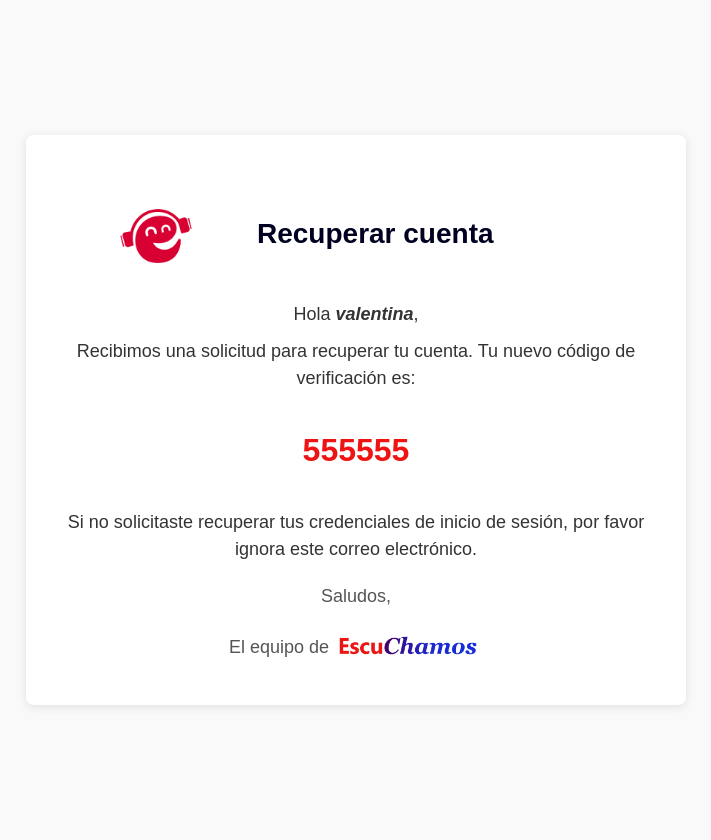
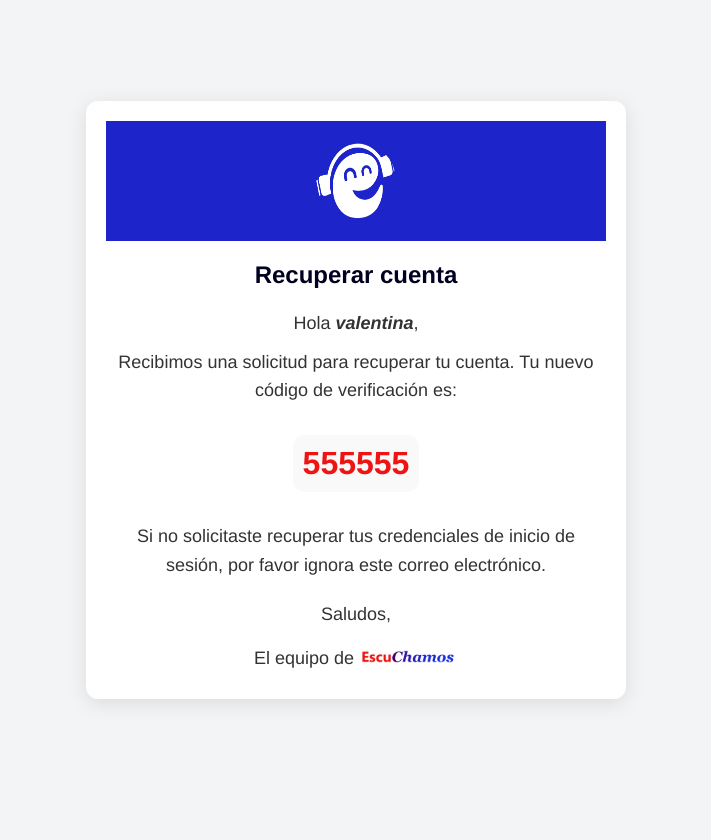
Before and after one commit to SusanDepablos/EscuChamosDjango, a Django app: page /recover/ in a window 1280 px wide. Shown: the whole page, without its empty margins (284-995 px from the left). After the commit the page ends 703 px from the top, so only its background shows below. Run offline with Django 5.2, Linux system fonts and the light colour scheme; parts of the project's set-up code (start-up, migrations or seed data) failed here and were passed over.

Commit message:
recover account listo

```diff
--- a/core/templates/recover_account_email.html
+++ b/core/templates/recover_account_email.html
@@ -5,38 +5,32 @@
     <meta name="viewport" content="width=device-width, initial-scale=1.0">
     <title>EscuChamos - Recupera tu cuenta</title>
 </head>
-<body style="font-family: 'Arial', sans-serif; background-color: #f9f9f9; margin: 0; padding: 20px; display: flex; flex-direction: column; align-items: center; justify-content: center; height: 100vh; color: #333;">
-    <div style="background-color: #fff; border-radius: 8px; box-shadow: 0 2px 10px rgba(0, 0, 0, 0.1); padding: 30px; width: 90%; max-width: 600px; text-align: center;">
+<body style="background-color: #f3f4f6; color: #333; font-family: 'Helvetica Neue', Arial, sans-serif; padding: 0; margin: 0; display: flex; justify-content: center; align-items: center; min-height: 100vh;">
+    <div style="background-color: #ffffff; box-shadow: 0 4px 20px rgba(0, 0, 0, 0.1); width: 90%; max-width: 500px; border-radius: 12px; overflow: hidden; text-align: center; padding: 20px;">
+        <div style="background-color: #1d24ca; padding: 20px; display: flex; justify-content: center; align-items: center;">
+            <img src="https://asociacioncivilescuchamos.onrender.com/static/img/logo-white.png" alt="Logo de EscuChamos" style="height: 80px; width: 80px; border-radius: 50%; display: block; margin: 0 auto;">
+        </div>
+        <h1 style="color: #000020; font-size: 24px; margin: 20px 0;">Recuperar cuenta</h1>
 
-        <table style="width: 100%; border-collapse: collapse;">
-            <tr>
-                <td style="vertical-align: top; width: 25%;">
-                    <img src="https://asociacioncivilescuchamos.onrender.com/static/img/logo-red.png" alt="Logo de EscuChamos" style="width: 100px; height:100px; margin-top: 20px;">
-                </td>
-                <td style="vertical-align: top; width: 50%; text-align: left;"> <!-- Alineado a la izquierda -->
-                    <h1 style="color: #000020; font-size: 28px; margin: 20px 0;"><br>Recuperar cuenta</h1>
-                </td>
-
-            </tr>
-        </table>
-        <p style="line-height: 1.5; font-size: 18px; margin: 10px 0;">Hola <strong><em>{{ username }}</em></strong>,</p>
-        <p style="line-height: 1.5; font-size: 18px; margin: 10px 0;">Recibimos una solicitud para recuperar tu cuenta. Tu nuevo código de verificación es:</p>
-        <div style="font-size: 32px; font-weight: bold; color: #ef1414; margin: 20px 0; padding: 10px;  display: inline-block;">{{ verification_code }}</div>
-        <p style="line-height: 1.5; font-size: 18px; margin: 10px 0;">Si no solicitaste recuperar tus credenciales de inicio de sesión, por favor ignora este correo electrónico.</p>
-        <footer style="margin-top: 20px; font-size: 16px; color: #555;">
-             <p style="line-height: 1.5; font-size: 18px; margin: 10px 0;">Saludos,</p>
+        <p style="line-height: 1.6; font-size: 18px; margin: 10px 0; color: #333;">Hola <strong><em>{{ username }}</em></strong>,</p>
+        <p style="line-height: 1.6; font-size: 18px; margin: 10px 0; color: #333;">Recibimos una solicitud para recuperar tu cuenta. Tu nuevo código de verificación es:</p>
+        <div style="font-size: 32px; font-weight: bold; color: #ef1414; margin: 20px 0; padding: 10px; display: inline-block; border-radius: 12px; background-color: #f9f9f9;">
+            {{ verification_code }}
+        </div>
+        <p style="line-height: 1.6; font-size: 18px; margin: 10px 0; color: #333;">Si no solicitaste recuperar tus credenciales de inicio de sesión, por favor ignora este correo electrónico.</p>
+        <footer style="margin-top: 20px; font-size: 18px; color: #333;">
+            <p style="line-height: 1.6; margin: 10px 0;">Saludos,</p>
             <table style="margin: 0 auto;">
                 <tr>
-                  <td style="line-height: 1.5; font-size: 18px; margin: 10px 0;">
+                    <td style="line-height: 1.6; margin: 10px 0;">
                         El equipo de
                     </td>
                     <td>
-                    <img src="https://asociacioncivilescuchamos.onrender.com/static/img/banner.png" alt="Logo de EscuChamos" style="max-width: 150px;">
+                        <img src="https://asociacioncivilescuchamos.onrender.com/static/img/banner.png" alt="Logo de EscuChamos" style="max-width: 100px; border-radius: 12px;">
                     </td>
                 </tr>
             </table>
-
-
+        </footer>
     </div>
 </body>
 </html>
```
Also changed, not shown: static/img/logo-white.png. Lines whose indentation alone changed are shown as unchanged.
